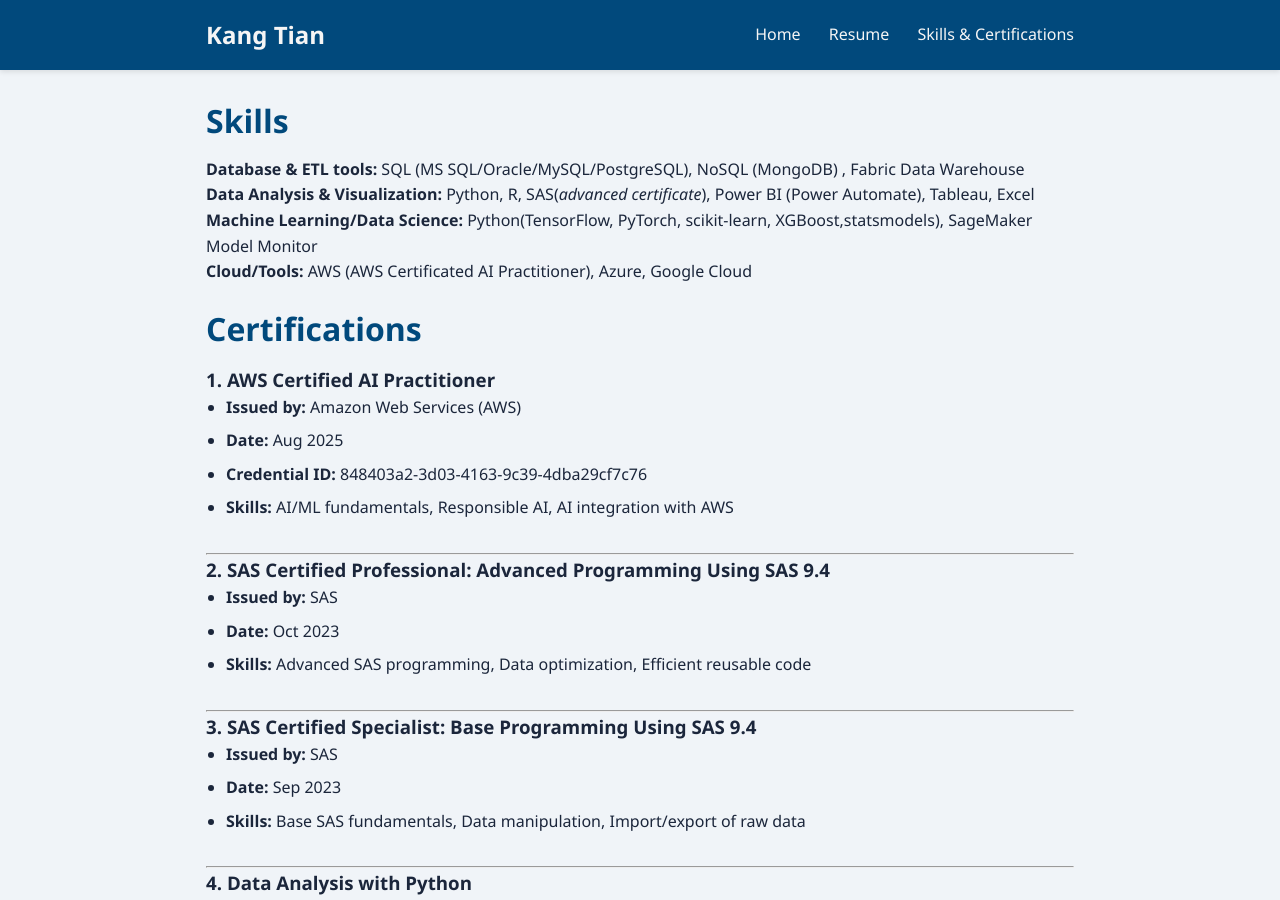
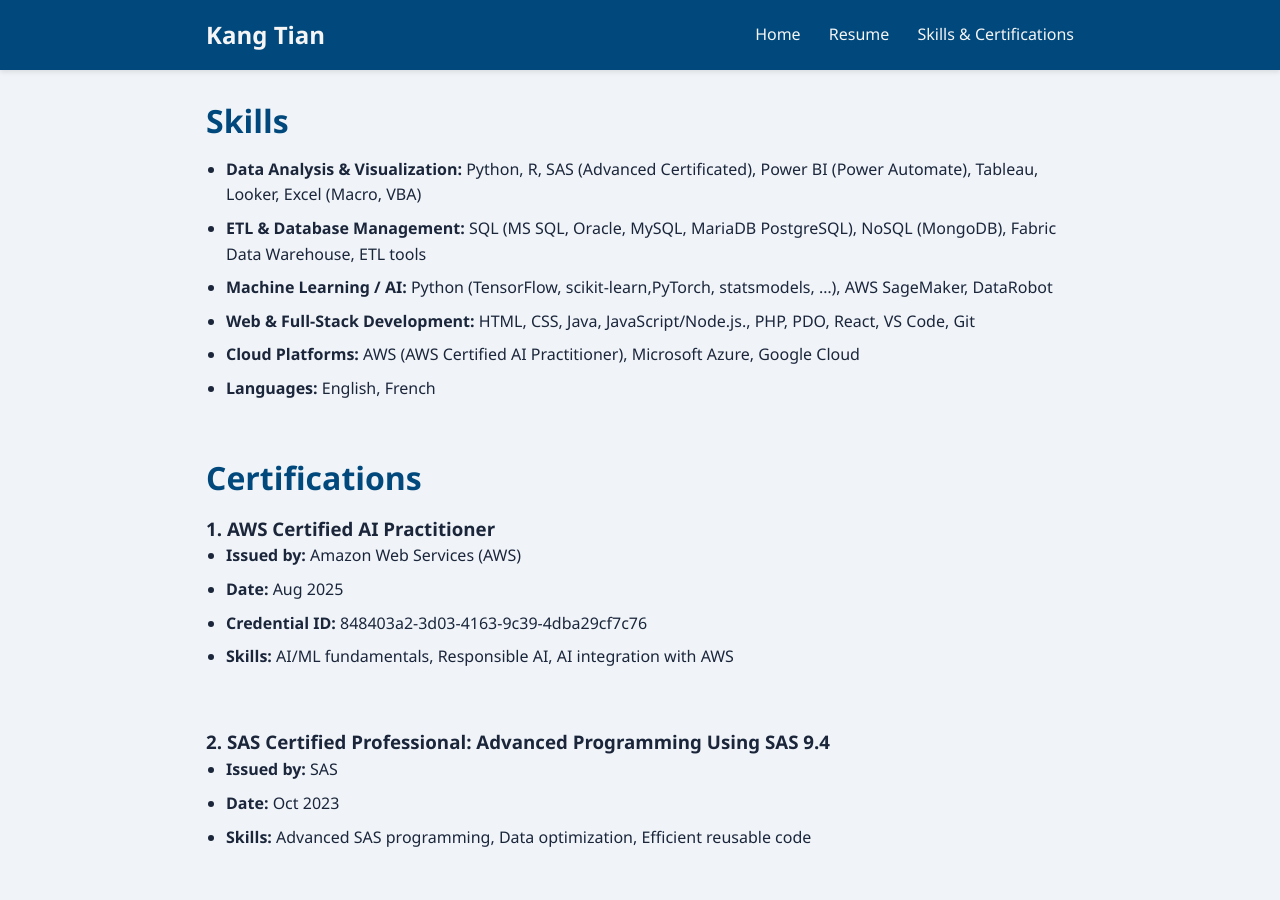
Before and after one commit to kang-tian/kang-tian.github.io, a Jekyll site: the page built from skills.md, in a window 1280 px wide and 900 px high. Built offline with Jekyll 4.4.1, drawn with Linux system fonts in a browser that asks for light colours.

Commit message:
Update skills.md

```diff
--- a/skills.md
+++ b/skills.md
@@ -6,13 +6,12 @@ permalink: /skills/
 
 # Skills
 
-**Database & ETL tools:** SQL (MS SQL/Oracle/MySQL/PostgreSQL), NoSQL (MongoDB) , Fabric Data Warehouse <br>
-
-**Data Analysis & Visualization:** Python, R, SAS(*advanced certificate*), Power BI (Power Automate), Tableau, Excel <br>
-
-**Machine Learning/Data Science:** Python(TensorFlow, PyTorch, scikit-learn, XGBoost,statsmodels), SageMaker Model Monitor  <br>
-
-**Cloud/Tools:** AWS (AWS Certificated AI Practitioner), Azure, Google Cloud
+- **Data Analysis & Visualization:** Python, R, SAS (Advanced Certificated), Power BI (Power Automate), Tableau, Looker, Excel (Macro, VBA)
+- **ETL & Database Management:** SQL (MS SQL, Oracle, MySQL, MariaDB PostgreSQL), NoSQL (MongoDB), Fabric Data Warehouse, ETL tools
+- **Machine Learning / AI:** Python (TensorFlow, scikit-learn,PyTorch, statsmodels, ...), AWS SageMaker, DataRobot
+- **Web & Full-Stack Development:** HTML, CSS, Java, JavaScript/Node.js., PHP, PDO, React, VS Code, Git
+- **Cloud Platforms:** AWS (AWS Certified AI Practitioner), Microsoft Azure, Google Cloud
+- **Languages:** English, French
 <p> &nbsp; </p>
 
 
@@ -23,21 +22,21 @@ permalink: /skills/
 - **Credential ID:** 848403a2-3d03-4163-9c39-4dba29cf7c76
 - **Skills:** AI/ML fundamentals, Responsible AI, AI integration with AWS
 
----
+<p> &nbsp; </p>
 
 ### 2. SAS Certified Professional: Advanced Programming Using SAS 9.4
 - **Issued by:** SAS
 - **Date:** Oct 2023
 - **Skills:** Advanced SAS programming, Data optimization, Efficient reusable code
 
----
+<p> &nbsp; </p>
 
 ### 3. SAS Certified Specialist: Base Programming Using SAS 9.4
 - **Issued by:** SAS
 - **Date:** Sep 2023
 - **Skills:** Base SAS fundamentals, Data manipulation, Import/export of raw data
 
----
+<p> &nbsp; </p>
 
 ### 4. Data Analysis with Python
 - **Issued by:** Coursera
@@ -45,7 +44,7 @@ permalink: /skills/
 - **Credential ID:** YN8NKTHWYRY7
 - **Skills:** Model development & evaluation, Python for data analysis, Visualization
 
----
+<p> &nbsp; </p>
 
 ### 5. Data Warehousing and Business Intelligence
 - **Issued by:** Coursera
@@ -53,7 +52,7 @@ permalink: /skills/
 - **Credential ID:** ZQM49SXTY933
 - **Skills:** Data warehouse design, ETL pipelines, BI dashboards
 
----
+<p> &nbsp; </p>
 
 ### 6. The Nature of Data and Relational Database Design
 - **Issued by:** Coursera
@@ -61,7 +60,7 @@ permalink: /skills/
 - **Credential ID:** 5TVPQLYWWQTA
 - **Skills:** Relational database design, ER modeling, SQL querying
 
----
+<p> &nbsp; </p>
 
 ### 7. Customer Analytics
 - **Issued by:** Coursera
@@ -69,7 +68,7 @@ permalink: /skills/
 - **Credential ID:** DH5YNW2H58SC
 - **Skills:** Customer segmentation, Predictive analytics, Data-driven marketing
 
----
+<p> &nbsp; </p>
 
 ### 8. Understanding and Visualizing Data with Python
 - **Issued by:** Coursera
```
